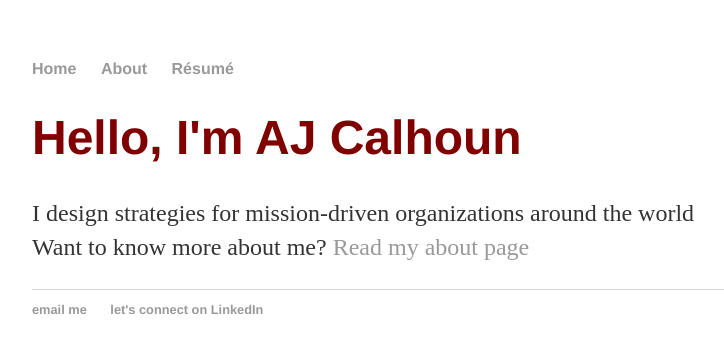
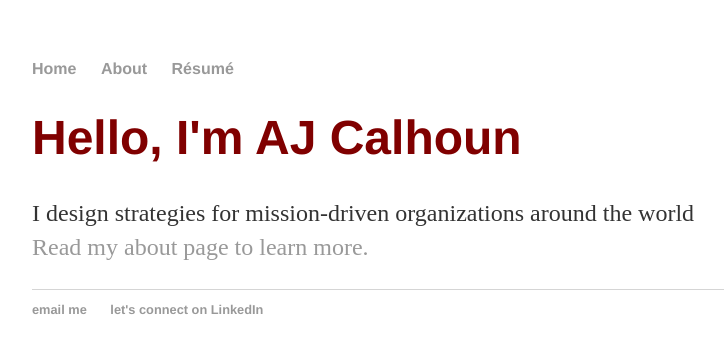
Before and after one commit to ajcalhoun/ajcalhoun.github.io, a Jekyll site: the page built from index.html, in a window 1280 px wide. Shown: the top 353 px of the page, without its empty margins (160-884 px from the left). Built offline with Jekyll 4.4.1, drawn with Linux system fonts in a browser that asks for light colours.

Commit message:
Update index.html

```diff
--- a/index.html
+++ b/index.html
@@ -5,5 +5,5 @@ title: AJ Calhoun, strategy designer
 <div class="blurb">
 	<h1>Hello, I'm AJ Calhoun</h1>
 	<p>I design strategies for mission-driven organizations around the world <br>
-		Want to know more about me? <a href="/about"> Read my about page </a></p>
+		<a href="/about"> Read my about page to learn more.</a></p>
 </div><!-- /.blurb -->
```
